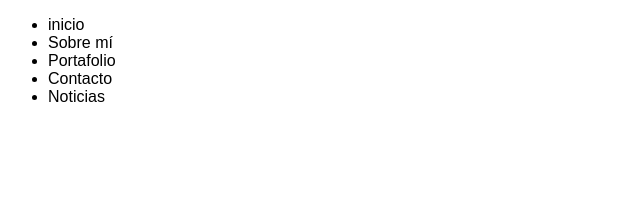
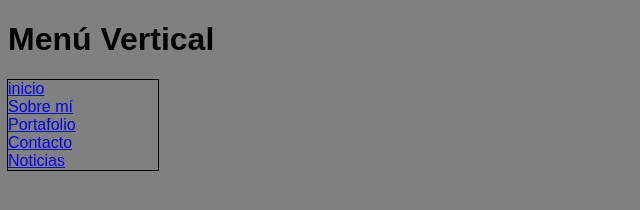
Before and after one commit to SandyPanG/menus, a plain HTML site: page index.html in a window 1280 px wide. Shown: the whole page, without its empty margins (0-640 px from the left). Drawn offline with Linux system fonts and the light colour scheme.

Commit message:
la cajita para el menú  hecho XD

```diff
--- a/css/main.css
+++ b/css/main.css
@@ -1,4 +1,13 @@
 
 body {
+  background-color: gray;
   font-family: sans-serif;
 }
+
+ul {
+  list-style: none;
+  margin: 0;
+  outline: 1px solid black;
+  padding: 0;
+  width: 150px;
+}
--- a/index.html
+++ b/index.html
@@ -2,17 +2,18 @@
 <html lang="en" dir="ltr">
   <head>
     <meta charset="utf-8">
-    <link rel="stylesheet" href="/css/main.css">
-    <title></title>
+    <link rel="stylesheet" href="./css/main.css">
+    <title>Menú Vertical</title>
   </head>
   <body>
+    <h1>Menú Vertical</h1>
     <div class="">
       <ul>
-        <li>inicio</li>
-        <li>Sobre mí</li>
-        <li>Portafolio</li>
-        <li>Contacto</li>
-        <li>Noticias</li>
+        <li><a href="#">inicio</a></li>
+        <li><a href="#">Sobre mí</a></li>
+        <li><a href="#">Portafolio</a></li>
+        <li><a href="#">Contacto</a></li>
+        <li><a href="#">Noticias</a></li>
       </ul>
     </div>
   </body>
```
